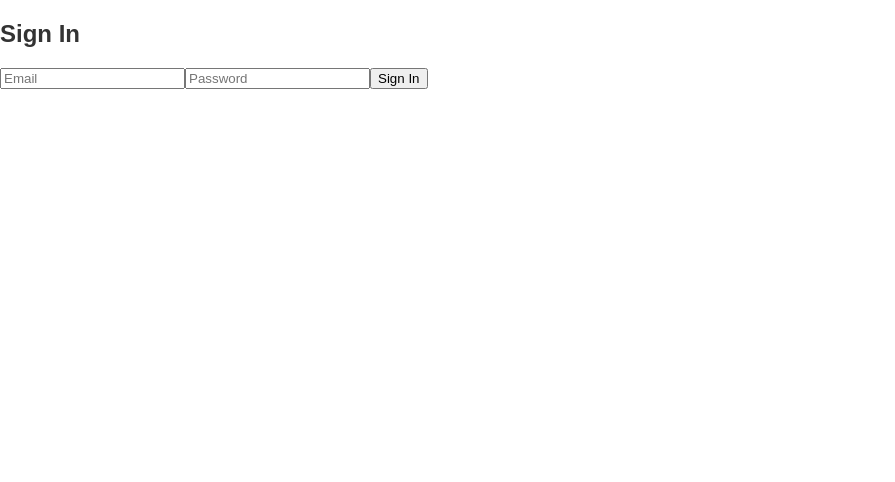
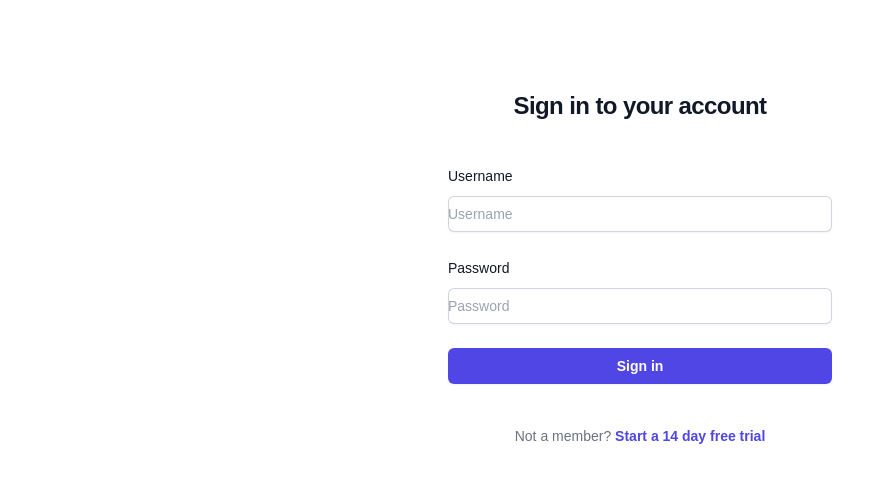
Before and after one commit to ianchege123456/Shopmate, a React (Create React App) app in the folder Client/: page /login in a window 1280 px wide. Shown: the top 482 px of the page, without its empty margins (0-895 px from the left). Built offline with nearby package versions, Linux system fonts and the light colour scheme.

Commit message:
debugging

```diff
--- a/Client/package.json
+++ b/Client/package.json
@@ -1,6 +1,7 @@
 {
   "name": "shopmate-frontend",
   "version": "0.1.0",
+  "proxy": "http://127.0.0.1:5555",
   "private": true,
   "dependencies": {
     "@emotion/react": "^11.13.0",
@@ -15,7 +16,6 @@
     "axios": "^1.7.3",
     "formik": "^2.4.6",
     "react": "^18.3.1",
-    "react-currency-format": "^1.1.0",
     "react-dom": "^18.3.1",
     "react-icons": "^5.2.1",
     "react-router-dom": "^6.3.0",
@@ -46,5 +46,8 @@
       "last 1 firefox version",
       "last 1 safari version"
     ]
+  },
+  "devDependencies": {
+    "tailwindcss": "^3.4.10"
   }
 }
--- a/Client/src/Components/Auth/LoginForm.js
+++ b/Client/src/Components/Auth/LoginForm.js
@@ -3,14 +3,14 @@
 import axios from "axios";
 
 function Login() {
-  const [email, setEmail] = useState("");
+  const [username, setEmail] = useState("");
   const [password, setPassword] = useState("");
   const navigate = useNavigate();
 
   const handleLogin = async (e) => {
     e.preventDefault();
     try {
-      const response = await axios.post("/login", { email, password });
+      const response = await axios.post("/login", { username, password });
       localStorage.setItem("token", response.data.token);
       navigate("/myaccount");
     } catch (error) {
@@ -19,25 +19,75 @@
   };
 
   return (
-    <div className="login">
-      <h2>Sign In</h2>
-      <form onSubmit={handleLogin}>
+    <div className="flex min-h-full flex-1 flex-col justify-center px-6 py-12 lg:px-8">
+      <div className="sm:mx-auto sm:w-full sm:max-w-sm">
+        {/* <img
+          alt="Your Company"
+          src="https://tailwindui.com/img/logos/mark.svg?color=indigo&shade=600"
+          className="mx-auto h-10 w-auto"
+        /> */}
+        <h2 className="mt-10 text-center text-2xl font-bold leading-9 tracking-tight text-gray-900">
+          Sign in to your account
+        </h2>
+      </div>
+
+      <div className="mt-10 sm:mx-auto sm:w-full sm:max-w-sm">
+        <form onSubmit={handleLogin} className="space-y-6">
+          <div>
+            <label htmlFor="username" className="block text-sm font-medium leading-6 text-gray-900">
+              Username
+            </label>
+            <div className="mt-2">
               <input
-          type="email"
-          value={email}
+                id="username"
+                name="username"
+                type="text"
+                value={username}
                 onChange={(e) => setEmail(e.target.value)}
-          placeholder="Email"
                 required
+                autoComplete="username"
+                placeholder="Username"
+                className="block w-full rounded-md border-0 py-1.5 text-gray-900 shadow-sm ring-1 ring-inset ring-gray-300 placeholder:text-gray-400 focus:ring-2 focus:ring-inset focus:ring-indigo-600 sm:text-sm sm:leading-6"
               />
+            </div>
+          </div>
+
+          <div>
+            <label htmlFor="password" className="block text-sm font-medium leading-6 text-gray-900">
+              Password
+            </label>
+            <div className="mt-2">
               <input
+                id="password"
+                name="password"
                 type="password"
                 value={password}
                 onChange={(e) => setPassword(e.target.value)}
+                required
+                autoComplete="current-password"
                 placeholder="Password"
-          required
+                className="block w-full rounded-md border-0 py-1.5 text-gray-900 shadow-sm ring-1 ring-inset ring-gray-300 placeholder:text-gray-400 focus:ring-2 focus:ring-inset focus:ring-indigo-600 sm:text-sm sm:leading-6"
               />
-        <button type="submit">Sign In</button>
+            </div>
+          </div>
+
+          <div>
+            <button
+              type="submit"
+              className="flex w-full justify-center rounded-md bg-indigo-600 px-3 py-1.5 text-sm font-semibold leading-6 text-white shadow-sm hover:bg-indigo-500 focus-visible:outline focus-visible:outline-2 focus-visible:outline-offset-2 focus-visible:outline-indigo-600"
+            >
+              Sign in
+            </button>
+          </div>
         </form>
+
+        <p className="mt-10 text-center text-sm text-gray-500">
+          Not a member?{' '}
+          <a href="#" className="font-semibold leading-6 text-indigo-600 hover:text-indigo-500">
+            Start a 14 day free trial
+          </a>
+        </p>
+      </div>
     </div>
   );
 }
--- a/Client/src/Components/Auth/RegisterForm.js
+++ b/Client/src/Components/Auth/RegisterForm.js
@@ -16,7 +16,7 @@
   const handleSubmit = async (values, { setSubmitting, setErrors }) => {
     try {
       await register(values);
-      history.push('/login');
+      history('/login');
     } catch (error) {
       setErrors({ general: 'Registration failed' });
     }
@@ -24,31 +24,83 @@
   };
 
   return (
+    <div className="flex min-h-full flex-1 flex-col justify-center px-6 py-12 lg:px-8">
+      <div className="sm:mx-auto sm:w-full sm:max-w-sm">
+        {/* <img
+          alt="Your Company"
+          src="https://tailwindui.com/img/logos/mark.svg?color=indigo&shade=600"
+          className="mx-auto h-10 w-auto"
+        /> */}
+        <h2 className="mt-10 text-center text-2xl font-bold leading-9 tracking-tight text-gray-900">
+          Create your account
+        </h2>
+      </div>
+
+      <div className="mt-10 sm:mx-auto sm:w-full sm:max-w-sm">
         <Formik
           initialValues={{ username: '', email: '', password: '' }}
           validationSchema={validationSchema}
           onSubmit={handleSubmit}
         >
-      <Form>
+          <Form className="space-y-6">
             <div>
-          <label htmlFor="username">Username</label>
-          <Field type="text" id="username" name="username" />
-          <ErrorMessage name="username" component="div" />
+              <label htmlFor="username" className="block text-sm font-medium leading-6 text-gray-900">
+                Username
+              </label>
+              <div className="mt-2">
+                <Field
+                  type="text"
+                  id="username"
+                  name="username"
+                  className="block w-full rounded-md border-0 py-1.5 text-gray-900 shadow-sm ring-1 ring-inset ring-gray-300 placeholder:text-gray-400 focus:ring-2 focus:ring-inset focus:ring-indigo-600 sm:text-sm sm:leading-6"
+                />
+                <ErrorMessage name="username" component="div" className="text-sm text-red-600 mt-1" />
               </div>
+            </div>
+
             <div>
-          <label htmlFor="email">Email</label>
-          <Field type="email" id="email" name="email" />
-          <ErrorMessage name="email" component="div" />
+              <label htmlFor="email" className="block text-sm font-medium leading-6 text-gray-900">
+                Email
+              </label>
+              <div className="mt-2">
+                <Field
+                  type="email"
+                  id="email"
+                  name="email"
+                  className="block w-full rounded-md border-0 py-1.5 text-gray-900 shadow-sm ring-1 ring-inset ring-gray-300 placeholder:text-gray-400 focus:ring-2 focus:ring-inset focus:ring-indigo-600 sm:text-sm sm:leading-6"
+                />
+                <ErrorMessage name="email" component="div" className="text-sm text-red-600 mt-1" />
               </div>
+            </div>
+
             <div>
-          <label htmlFor="password">Password</label>
-          <Field type="password" id="password" name="password" />
-          <ErrorMessage name="password" component="div" />
+              <label htmlFor="password" className="block text-sm font-medium leading-6 text-gray-900">
+                Password
+              </label>
+              <div className="mt-2">
+                <Field
+                  type="password"
+                  id="password"
+                  name="password"
+                  className="block w-full rounded-md border-0 py-1.5 text-gray-900 shadow-sm ring-1 ring-inset ring-gray-300 placeholder:text-gray-400 focus:ring-2 focus:ring-inset focus:ring-indigo-600 sm:text-sm sm:leading-6"
+                />
+                <ErrorMessage name="password" component="div" className="text-sm text-red-600 mt-1" />
               </div>
-        <button type="submit">Register</button>
-        <ErrorMessage name="general" component="div" />
+            </div>
+
+            <div>
+              <button
+                type="submit"
+                className="flex w-full justify-center rounded-md bg-indigo-600 px-3 py-1.5 text-sm font-semibold leading-6 text-white shadow-sm hover:bg-indigo-500 focus-visible:outline focus-visible:outline-2 focus-visible:outline-offset-2 focus-visible:outline-indigo-600"
+              >
+                Register
+              </button>
+            </div>
+            <ErrorMessage name="general" component="div" className="text-sm text-red-600 text-center mt-4" />
           </Form>
         </Formik>
+      </div>
+    </div>
   );
 };
 
--- a/Client/src/Components/Subtotal.js
+++ b/Client/src/Components/Subtotal.js
@@ -1,38 +1,38 @@
-import React from "react";
-import "./Subtotal.css";
-import CurrencyFormat from "react-currency-format";
-import { useStateValue } from "../ContextAPI/StateProvider";
-import { getBasketTotal } from "../ContextAPI/Reducer";
-import { useNavigate } from "react-router-dom";
+// import React from "react";
+// import "./Subtotal.css";
+// import CurrencyFormat from "react-currency-format";
+// import { useStateValue } from "../ContextAPI/StateProvider";
+// import { getBasketTotal } from "../ContextAPI/Reducer";
+// import { useNavigate } from "react-router-dom";
 
-function Subtotal() {
-  const navigate = useNavigate();
-  const [{ basket }, dispatch] = useStateValue();
+// function Subtotal() {
+//   const navigate = useNavigate();
+//   const [{ basket }, dispatch] = useStateValue();
 
-  return (
-    <div className="subtotal">
-      <CurrencyFormat
-        renderText={(value) => (
-          <>
-            <p>
-              {/* Part of the homework */}
-              Subtotal ({basket.length} items): <strong>{value}</strong>
-            </p>
-            <small className="subtotal__gift">
-              <input type="checkbox" /> This order contains a gift
-            </small>
-          </>
-        )}
-        decimalScale={2}
-        value={getBasketTotal(basket)} // Part of the homework
-        displayType={"text"}
-        thousandSeparator={true}
-        prefix={"$"}
-      />
+//   return (
+//     <div className="subtotal">
+//       <CurrencyFormat
+//         renderText={(value) => (
+//           <>
+//             <p>
+//               {/* Part of the homework */}
+//               Subtotal ({basket.length} items): <strong>{value}</strong>
+//             </p>
+//             <small className="subtotal__gift">
+//               <input type="checkbox" /> This order contains a gift
+//             </small>
+//           </>
+//         )}
+//         decimalScale={2}
+//         value={getBasketTotal(basket)} // Part of the homework
+//         displayType={"text"}
+//         thousandSeparator={true}
+//         prefix={"$"}
+//       />
 
-      <button onClick={e => navigate('/payment')}>Proceed to Checkout</button>
-    </div>
-  );
-}
+//       <button onClick={e => navigate('/payment')}>Proceed to Checkout</button>
+//     </div>
+//   );
+// }
 
-export default Subtotal;
+// export default Subtotal;
--- a/Client/src/index.css
+++ b/Client/src/index.css
@@ -1,3 +1,6 @@
+@tailwind base;
+@tailwind components;
+@tailwind utilities;
 body {
     margin: 0;
     font-family: -apple-system, BlinkMacSystemFont, 'Segoe UI', 'Roboto', 'Oxygen',
--- /dev/null
+++ b/Client/tailwind.config.js
@@ -0,0 +1,11 @@
+/** @type {import('tailwindcss').Config} */
+module.exports = {
+  content: [
+    "./src/**/*.{js,jsx,ts,tsx}",
+
+  ],
+  theme: {
+    extend: {},
+  },
+  plugins: [],
+}
```
Also changed, not shown: Client/src/api.js (+11 -11 lines), 2 other files (tests, documents, lock files or other folders). Lines whose indentation alone changed are shown as unchanged.
